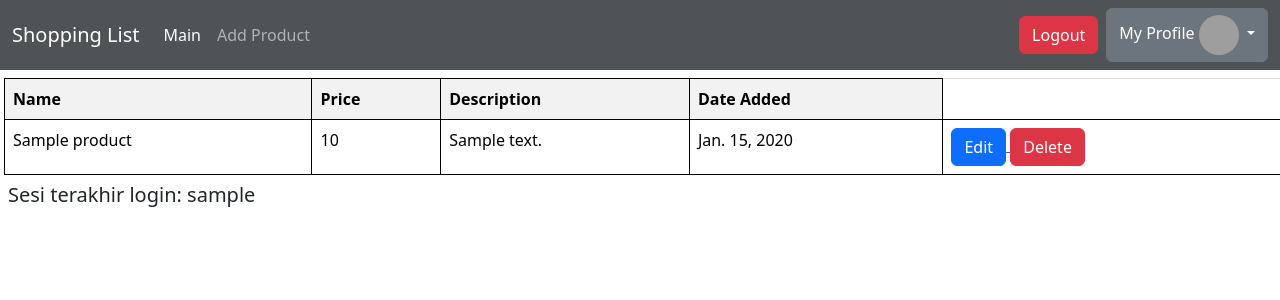
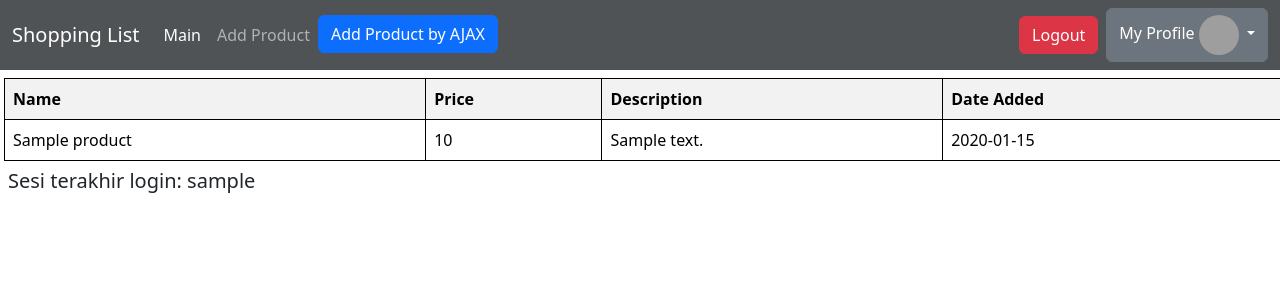
Before and after one commit to dimashn04/shopping-list, a Django app: template main/templates/main.html in a window 1280 px wide. Shown: the top 300 px of the page. Run offline with Django 4.2, Linux system fonts and the light colour scheme; tables that the repository leaves empty hold one stand-in row (values such as "Sample post"); the template is opened without the code that fills it: values that come from a table or form of the project are taken from there, most other values are stand-ins (such as "Sample title", 1, 10 or a date in 2020); grey boxes are pictures that could not be loaded.

Commit message:
Done tutorial 5

```diff
--- a/main/templates/main.html
+++ b/main/templates/main.html
@@ -21,6 +21,9 @@
                 <li class="nav-item">
                     <a class="nav-link" href="{% url 'main:create_product' %}">Add Product</a>
                 </li>
+                <li class="nav-item">
+                    <button type="button" class="btn btn-primary" data-bs-toggle="modal" data-bs-target="#exampleModal">Add Product by AJAX</button>
+                </li>
             </ul>
             <a class="btn btn-danger mx-2" href="{% url 'main:logout' %}">Logout</a>
             <div class="dropdown">
@@ -37,7 +40,7 @@
         </div>
     </nav>
 
-    <table class="mx-1 my-2 table table-striped">
+    <table id="product_table" class="mx-1 my-2 table table-striped">
         <tr>
             <th>Name</th>
             <th>Price</th>
@@ -72,4 +75,77 @@
     <h5 class="mx-2 my-2">Sesi terakhir login: {{ last_login }}</h5>
 
     <br />
+
+    <div class="modal fade" id="exampleModal" tabindex="-1" aria-labelledby="exampleModalLabel" aria-hidden="true">
+        <div class="modal-dialog">
+            <div class="modal-content">
+                <div class="modal-header">
+                    <h1 class="modal-title fs-5" id="exampleModalLabel">Add New Product</h1>
+                    <button type="button" class="btn-close" data-bs-dismiss="modal" aria-label="Close"></button>
+                </div>
+                <div class="modal-body">
+                    <form id="form" onsubmit="return false;">
+                        {% csrf_token %}
+                        <div class="mb-3">
+                            <label for="name" class="col-form-label">Name:</label>
+                            <input type="text" class="form-control" id="name" name="name"></input>
+                        </div>
+                        <div class="mb-3">
+                            <label for="price" class="col-form-label">Price:</label>
+                            <input type="number" class="form-control" id="price" name="price"></input>
+                        </div>
+                        <div class="mb-3">
+                            <label for="description" class="col-form-label">Description:</label>
+                            <textarea class="form-control" id="description" name="description"></textarea>
+                        </div>
+                    </form>
+                </div>
+                <div class="modal-footer">
+                    <button type="button" class="btn btn-secondary" data-bs-dismiss="modal">Close</button>
+                    <button type="button" class="btn btn-primary" id="button_add" data-bs-dismiss="modal">Add Product</button>
+                </div>
+            </div>
+        </div>
+    </div>
+
+    <script>
+        async function getProducts() {
+            return fetch("{% url 'main:get_product_json' %}").then((res) => res.json())
+        }
+
+        async function refreshProducts() {
+            document.getElementById("product_table").innerHTML = ""
+            const products = await getProducts()
+            let htmlString = `<tr>
+                <th>Name</th>
+                <th>Price</th>
+                <th>Description</th>
+                <th>Date Added</th>
+            </tr>`
+            products.forEach((item) => {
+                htmlString += `\n<tr>
+                <td>${item.fields.name}</td>
+                <td>${item.fields.price}</td>
+                <td>${item.fields.description}</td>
+                <td>${item.fields.date_added}</td>
+            </tr>`
+            })
+
+            document.getElementById("product_table").innerHTML = htmlString
+        }
+
+        refreshProducts()
+
+        function addProduct() {
+            fetch("{% url 'main:add_product_ajax' %}", {
+                method: "POST",
+                body: new FormData(document.querySelector('#form'))
+            }).then(refreshProducts)
+
+            document.getElementById("form").reset()
+            return false
+        }
+
+        document.getElementById("button_add").onclick = addProduct
+    </script>
 {% endblock content %}
--- a/main/urls.py
+++ b/main/urls.py
@@ -1,5 +1,5 @@
 from django.urls import path
-from main.views import show_main, create_product, show_xml, show_json, show_xml_by_id, show_json_by_id, register, login_user, logout_user, edit_product, delete_product
+from main.views import add_product_ajax, get_product_json, show_main, create_product, show_xml, show_json, show_xml_by_id, show_json_by_id, register, login_user, logout_user, edit_product, delete_product
 
 app_name = "main"
 
@@ -15,4 +15,6 @@ urlpatterns = [
     path('logout/', logout_user, name='logout'),
     path('edit-product/<int:id>', edit_product, name='edit_product'),
     path('delete/<int:id>', delete_product, name='delete_product'),
+    path('get-product/', get_product_json, name='get_product_json'),
+    path('create-product-ajax/', add_product_ajax, name='add_product_ajax')
 ]
--- a/main/views.py
+++ b/main/views.py
@@ -1,5 +1,6 @@
+from django.views.decorators.csrf import csrf_exempt
 import datetime
-from django.http import HttpResponseRedirect
+from django.http import HttpResponseNotFound, HttpResponseRedirect
 from django.urls import reverse
 from django.contrib.auth.decorators import login_required
 from django.contrib.auth import logout
@@ -112,3 +113,22 @@ def show_xml_by_id(request, id):
 def show_json_by_id(request, id):
     data = Product.objects.filter(pk=id)
     return HttpResponse(serializers.serialize("json", data), content_type="application/json")
+
+def get_product_json(request):
+    product_item = Product.objects.all()
+    return HttpResponse(serializers.serialize('json', product_item))
+
+@csrf_exempt
+def add_product_ajax(request):
+    if request.method == 'POST':
+        name = request.POST.get("name")
+        price = request.POST.get("price")
+        description = request.POST.get("description")
+        user = request.user
+
+        new_product = Product(name=name, price=price, description=description, user=user)
+        new_product.save()
+
+        return HttpResponse(b"CREATED", status=201)
+
+    return HttpResponseNotFound()
```
Lines whose indentation alone changed are shown as unchanged.
